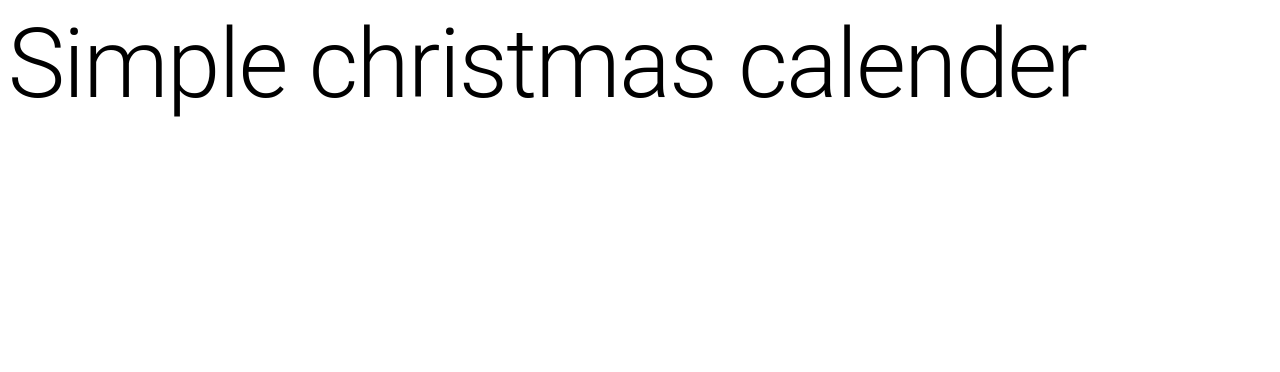
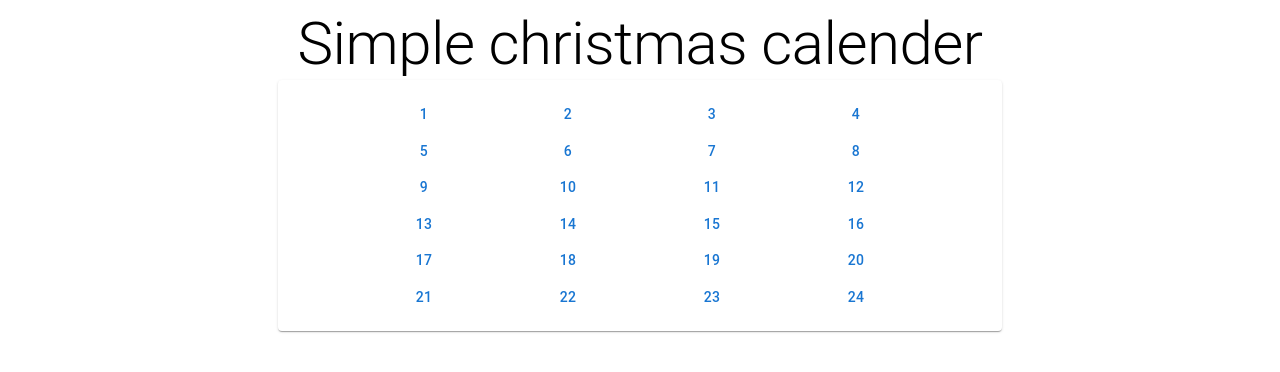
Before and after one commit to henmael/henmael.github.io, a React (Vite) app: page / in a window 1280 px wide. Shown: the top 372 px of the page. Built offline with nearby package versions, Linux system fonts and the light colour scheme.

Commit message:
add buttons

```diff
--- a/src/App.tsx
+++ b/src/App.tsx
@@ -1,14 +1,27 @@
 
-import { Box, Typography } from '@mui/material'
+import { Button, Container, Paper, Stack, Typography } from '@mui/material'
 
 function App() {
 
+  const buttons = Array.from({ length: 24 }, (_, index) => index + 1);
+
   return (
-    <Box>
-    <Typography variant="h1">
-      Simple christmas calender
-    </Typography>
-  </Box>
+    <Container>
+      <Typography variant="h2" textAlign='center'>
+        Simple christmas calender
+      </Typography>
+      <Paper sx={{width: '60%', margin: '0 auto', padding: 2}}>
+      {Array.from({ length: 6 }, (_, rowIndex) => (
+          <Stack direction="row" spacing={10} justifyContent="center" key={rowIndex}>
+            {buttons.slice(rowIndex * 4, rowIndex * 4 + 4).map((buttonNumber) => (
+              <Button key={buttonNumber} sx={{ width: '50px' }}>
+                {buttonNumber}
+              </Button>
+            ))}
+          </Stack>
+        ))}
+      </Paper>
+  </Container>
   )
 }
 
```
